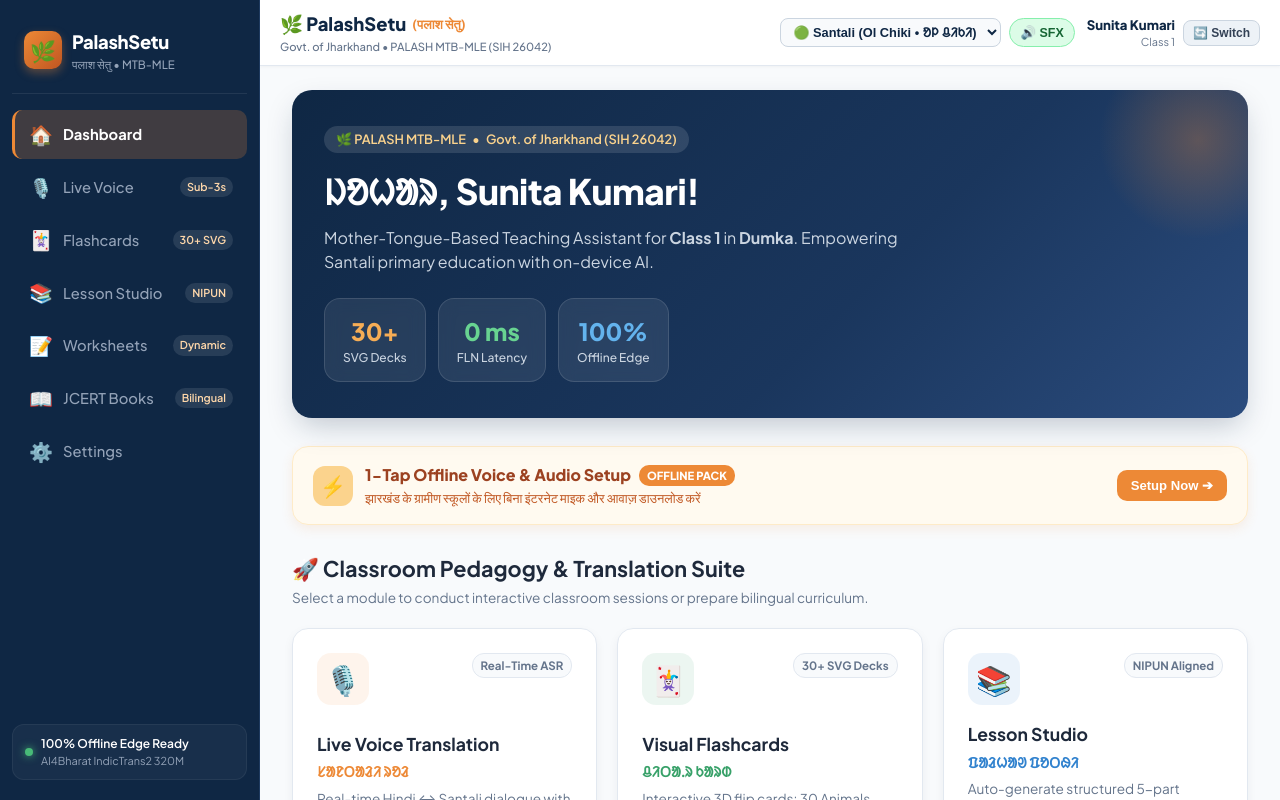
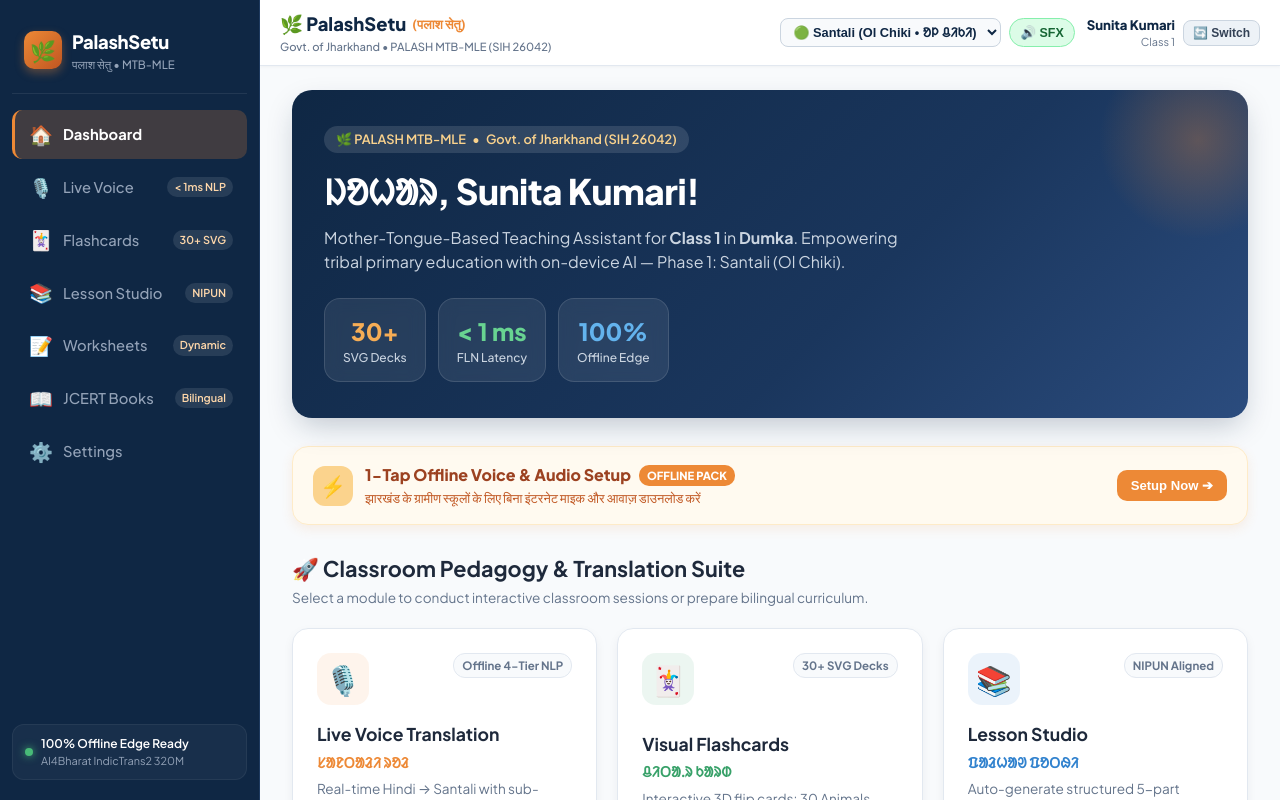
Before and after one commit to puneetmehta288/PalashSetu, a React (Vite) app in the folder mobile/: page / in a window 1280 px wide. Built offline with nearby package versions, Linux system fonts and the light colour scheme.

Commit message:
fix: correct UI metrics to match PPT - < 1ms latency, tribal Phase 1 framing, remove Real-Time ASR badge

```diff
--- a/mobile/src/components/Sidebar.tsx
+++ b/mobile/src/components/Sidebar.tsx
@@ -11,7 +11,7 @@
 
 const NAV_ITEMS: NavItemConfig[] = [
   { to: '/', icon: '🏠', label: 'Dashboard' },
-  { to: '/translate', icon: '🎙️', label: 'Live Voice', badge: 'Sub-3s' },
+  { to: '/translate', icon: '🎙️', label: 'Live Voice', badge: '< 1ms NLP' },
   { to: '/flashcards', icon: '🃏', label: 'Flashcards', badge: '30+ SVG' },
   { to: '/lessons', icon: '📚', label: 'Lesson Studio', badge: 'NIPUN' },
   { to: '/worksheets', icon: '📝', label: 'Worksheets', badge: 'Dynamic' },
--- a/mobile/src/pages/Dashboard.tsx
+++ b/mobile/src/pages/Dashboard.tsx
@@ -14,8 +14,8 @@
     icon: '🎙️',
     title: 'Live Voice Translation',
     santali: 'ᱥᱟᱱᱛᱟᱲᱤ ᱨᱚᱲ',
-    desc: 'Real-time Hindi ↔ Santali dialogue with sub-3s latency and native speech.',
-    badge: 'Real-Time ASR',
+    desc: 'Real-time Hindi → Santali with sub-millisecond on-device NLP and native acoustic speech.',
+    badge: 'Offline 4-Tier NLP',
     color: '#ed8936',
   },
   {
@@ -101,7 +101,7 @@
               ᱡᱚᱦᱟᱨ, {teacherName}!
             </h1>
             <p style={{ color: '#cbd5e1', fontSize: '1rem', margin: 0, maxWidth: '600px' }}>
-              Mother-Tongue-Based Teaching Assistant for <strong>{assignedGrade}</strong> in <strong>{district}</strong>. Empowering Santali primary education with on-device AI.
+              Mother-Tongue-Based Teaching Assistant for <strong>{assignedGrade}</strong> in <strong>{district}</strong>. Empowering tribal primary education with on-device AI — Phase 1: Santali (Ol Chiki).
             </p>
           </div>
 
@@ -112,7 +112,7 @@
               <div style={{ fontSize: '0.75rem', color: '#cbd5e1', fontWeight: 500 }}>SVG Decks</div>
             </div>
             <div style={{ backgroundColor: 'rgba(255,255,255,0.08)', backdropFilter: 'blur(8px)', padding: '14px 18px', borderRadius: '16px', border: '1px solid rgba(255,255,255,0.12)', textAlign: 'center' }}>
-              <div style={{ fontSize: '1.5rem', fontWeight: 800, color: '#68d391' }}>0 ms</div>
+              <div style={{ fontSize: '1.5rem', fontWeight: 800, color: '#68d391' }}>&lt; 1 ms</div>
               <div style={{ fontSize: '0.75rem', color: '#cbd5e1', fontWeight: 500 }}>FLN Latency</div>
             </div>
             <div style={{ backgroundColor: 'rgba(255,255,255,0.08)', backdropFilter: 'blur(8px)', padding: '14px 18px', borderRadius: '16px', border: '1px solid rgba(255,255,255,0.12)', textAlign: 'center' }}>
--- a/mobile/src/pages/LiveTranslation.tsx
+++ b/mobile/src/pages/LiveTranslation.tsx
@@ -797,7 +797,7 @@
       <div style={{ backgroundColor: '#ffffff', borderRadius: '16px', padding: '1.5rem', boxShadow: '0 4px 16px rgba(15, 39, 68, 0.05)', border: '1px solid #e2e8f0' }}>
         <div style={{ display: 'flex', justifyContent: 'space-between', alignItems: 'center', flexWrap: 'wrap', gap: '10px', marginBottom: '1rem' }}>
           <h3 style={{ margin: 0, color: '#0f2744', fontSize: '1.1rem', fontWeight: 800 }}>
-            ⚡ 1-Tap Quick Classroom Phrasebook (0 ms Offline)
+            ⚡ 1-Tap Quick Classroom Phrasebook (&lt; 1 ms Offline)
           </h3>
 
           <div style={{ display: 'flex', gap: '6px' }}>
--- a/mobile/src/pages/Settings.tsx
+++ b/mobile/src/pages/Settings.tsx
@@ -395,7 +395,7 @@
 
             <div style={{ padding: '12px', backgroundColor: '#eff6ff', borderRadius: '10px', border: '1px solid #bfdbfe' }}>
               <div style={{ fontSize: '0.72rem', color: '#1e40af', fontWeight: 700 }}>PARSING LATENCY</div>
-              <div style={{ fontSize: '1.1rem', fontWeight: 800, color: '#1d4ed8', marginTop: '2px' }}>&lt; 0.005 ms</div>
+              <div style={{ fontSize: '1.1rem', fontWeight: 800, color: '#1d4ed8', marginTop: '2px' }}>&lt; 1 ms</div>
               <div style={{ fontSize: '0.7rem', color: '#1d4ed8' }}>Real-time walkie-talkie</div>
             </div>
 
```
